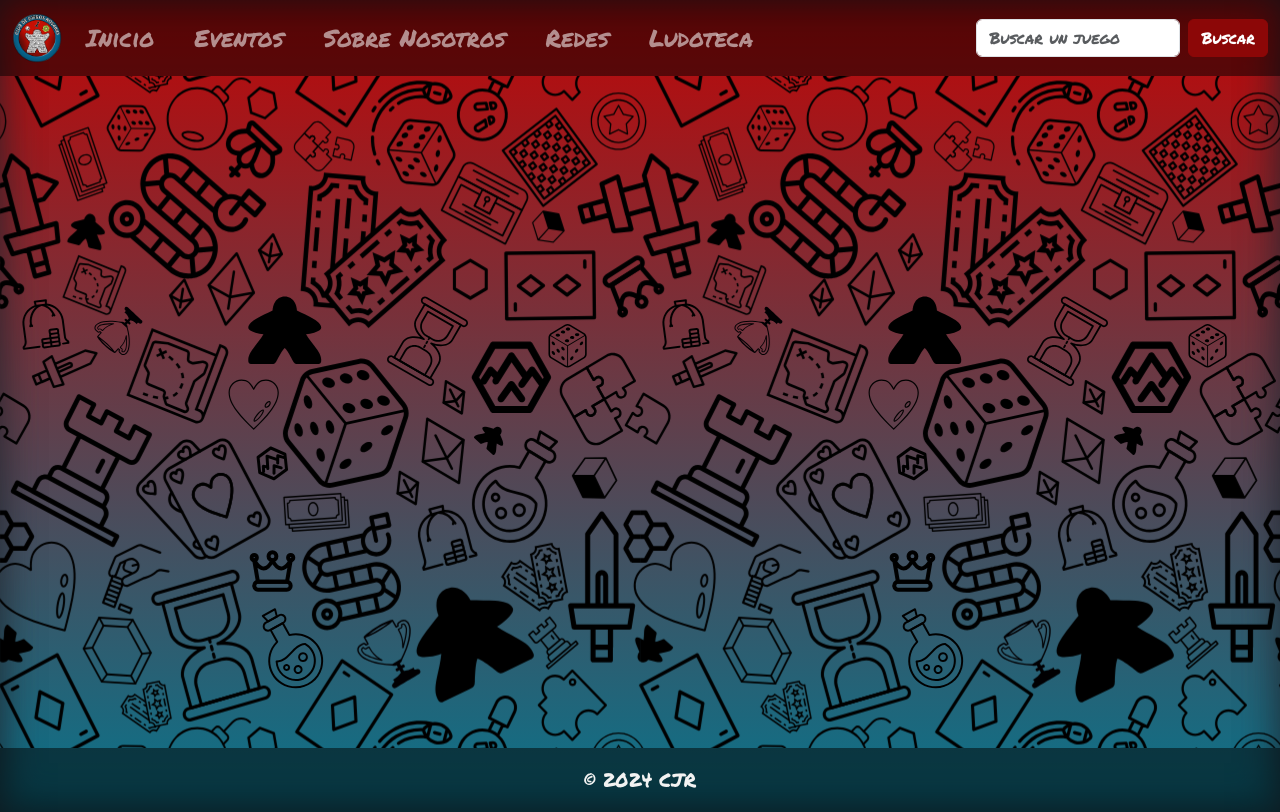
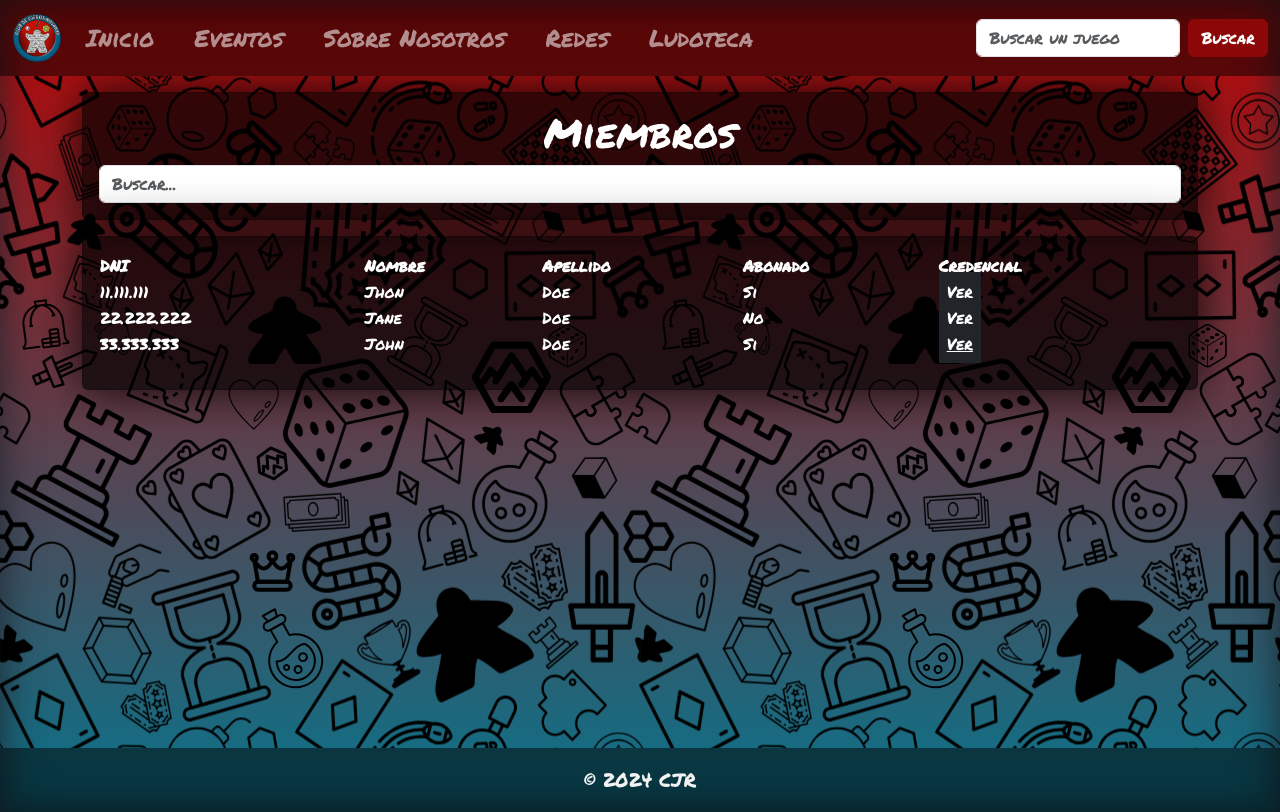
Before and after one commit to unnamedItem/CJRLandingClient, a Vue app: page /members in a window 1280 px wide. Built offline with nearby package versions, Linux system fonts and the light colour scheme.

Commit message:
ADD: new view of members list and members credential CHG: games.json and locales.json moved to /assets/data ADD: deploy script "deploy.py" ADD: not found page

```diff
--- /dev/null
+++ b/src/assets/data/members.json
@@ -0,0 +1,26 @@
+[
+    {
+        "id": 11111111,
+        "firstname": "Jhon",
+        "lastname": "Doe",
+        "image": null,
+        "active": true,
+        "subscriber": true
+    },
+    {
+        "id": 22222222,
+        "firstname": "Jane",
+        "lastname": "Doe",
+        "image": null,
+        "active": true,
+        "subscriber": false
+    },
+    {
+        "id": 33333333,
+        "firstname": "John",
+        "lastname": "Doe",
+        "image": null,
+        "active": true,
+        "subscriber": true
+    }
+]
--- a/src/components/Collection.vue
+++ b/src/components/Collection.vue
@@ -1,13 +1,13 @@
 <script setup>
-import { ref, watchEffect, onUpdated, computed } from "vue"
+import { ref, onUpdated, computed, onMounted } from "vue"
 import { useRoute } from 'vue-router';
 import CollectionItem from '@/components/CollectionItem.vue'
 
-const API_URL = `/games.json`;
+import _locales from '../assets/data/locales.json';
+import _games from '../assets/data/games.json';
 
 // =============================================================================
 // Variables
-const result = ref(null);
 const collectionCopy = ref(null);
 const search = ref(useRoute().query.search || '');
 const playingTime = ref(null);
@@ -17,22 +17,6 @@ const age = ref(null);
 const categories = ref(null);
 const filterCollapsed = ref(false);
 const locales = ref({});
-
-// =============================================================================
-// Watchers
-watchEffect(async () => {
-  result.value = await ((await fetch(API_URL)).text());
-})
-
-watchEffect(() => {
-  if (result.value) {
-    collectionCopy.value = JSON.parse(result.value);
-  }
-})
-
-watchEffect(async () => {
-  locales.value = await fetch('/locales.json').then(res => res.json());
-})
 
 // =============================================================================
 // Functions
@@ -157,6 +141,11 @@ onUpdated(() => {
   } );
 
   hiddenSections.forEach((seccion)=>observer.observe(seccion));
+})
+
+onMounted(() => {
+  collectionCopy.value = _games;
+  locales.value = _locales;
 })
 </script>
 
--- a/src/components/CollectionItem.vue
+++ b/src/components/CollectionItem.vue
@@ -1,9 +1,13 @@
 <script setup>
-import { ref, watchEffect, computed } from "vue"
+import { ref, computed } from "vue"
+import _locales from '../assets/data/locales.json';
+
 
 const WEIGHT_OFFSET = .25
 
 const locales = ref({});
+
+locales.value = _locales;
 
 function setStars(i, rating) {
   if (i * 2 <= rating) {
@@ -69,10 +73,6 @@ const avgWeight = computed(() => {
   if (props.item) {
     return props.item.averageweight.toFixed(2);
   }
-})
-
-watchEffect(async () => {
-  locales.value = await fetch('/locales.json').then(res => res.json());
 })
 
 const t = (txt) => {
--- a/src/router/index.js
+++ b/src/router/index.js
@@ -1,7 +1,11 @@
 import { createRouter, createWebHistory } from 'vue-router'
-import HomeView from '../views/HomeView.vue'
-import CollectionView from '../views/CollectionView.vue'
-import EventView from '../views/EventView.vue'
+
+import HomeView from '@/views/HomeView.vue'
+import CollectionView from '@/views/CollectionView.vue'
+import EventView from '@/views/EventView.vue'
+import Member from '@/views/Member.vue'
+import MemberSearch from '@/views/MemberSearch.vue'
+import NotFound from '@/views/NotFound.vue'
 
 const router = createRouter({
   history: createWebHistory(import.meta.env.BASE_URL),
@@ -20,6 +24,22 @@ const router = createRouter({
       path: '/event/:id',
       name: 'event',
       component: EventView
+    },
+    {
+      path: '/members/:id',
+      name: 'member',
+      component: Member,
+      props: true
+    },
+    {
+      path: '/members',
+      name: 'members',
+      component: MemberSearch
+    },
+    {
+      path: '/:pathMatch(.*)*',
+      name: 'not-found',
+      component: NotFound
     }
   ]
 })
--- /dev/null
+++ b/src/views/Member.vue
@@ -0,0 +1,63 @@
+<template>
+    <div class="container">
+        <div class="card">
+            <div class="row">
+                <div class="col-md-3">
+                    <div class="card-image-container">
+                        <img v-if="memberData.image" :src="memberData.image" alt="Card Image" class="card-image" width="250px"/>
+                        <img v-else src="../assets/icons/avatar.svg" alt="Card Image" class="card-image" width="250px"/>
+                    </div>
+                </div>
+                <div class="col-md-9">
+                    <div class="card-body">
+                        <h1 class="card-title">{{ memberData.firstname }} {{ memberData.lastname }}</h1>
+                        <p class="card-text">DNI: {{ formatId(memberData.id) }}</p>
+                        <p class="card-text">Abonado: {{ memberData.subscriber ? 'Si' : 'No' }}</p>
+                    </div>
+                </div>
+            </div>
+        </div>
+    </div>
+</template>
+
+<script setup>
+import { onMounted, defineProps, ref } from 'vue';
+import _members from '../assets/data/members.json'
+import router from '@/router';
+
+const members = ref([]);
+const memberData = ref({});
+const memberExists = ref(null);
+
+const props = defineProps({
+    id: String
+})
+
+onMounted(() => {
+    members.value = _members;
+
+    memberExists.value = members.value.some((member) => {
+        if (member.id == props.id) {
+            memberData.value = member;
+            return true;
+        }
+    })
+
+    if (!memberExists.value) {
+        router.push({ name: 'members' });
+    }
+})
+
+function formatId(id) {
+    // Validamos que el string no sea nulo
+    if (!id) {
+        return '';
+    }
+    // Validamos que el string tenga 8 caracteres y sean todos dígitos
+    if (String(id).length !== 8 || !/^\d+$/.test(String(id))) {
+        throw new Error("El string debe tener exactamente 8 dígitos numéricos.");
+    }
+    // Formateamos con puntos
+    return String(id).replace(/(\d{2})(\d{3})(\d{3})/, "$1.$2.$3");
+}
+</script>
--- /dev/null
+++ b/src/views/MemberSearch.vue
@@ -0,0 +1,62 @@
+<template>
+    <div class="container">
+        <div class="text-center card text-white mb-3">
+            <div class="card-body">
+                <h1 class="card-title">Miembros</h1>
+                <input v-model="querySearch" class="form-control" type="text" placeholder="Buscar...">
+            </div>
+        </div>
+
+        <div class="card text-white mb-3">
+            <div class="card-body">
+                <table class="table table-dark table-striped">
+                    <tr>
+                        <th>DNI</th>
+                        <th>Nombre</th>
+                        <th>Apellido</th>
+                        <th>Abonado</th>
+                        <th>Credencial</th>
+                    </tr>
+                    <tr v-for="member in filteredMembers" :key="member.id">
+                        <td>{{ formatId(member.id) }}</td>
+                        <td>{{ member.firstname }}</td>
+                        <td>{{ member.lastname }}</td>
+                        <td>{{ member.subscriber ? 'Si' : 'No' }}</td>
+                        <td><a :href="`/members/${member.id}`" target="_blank">Ver</a></td>
+                    </tr>
+                </table>
+            </div>
+        </div>
+    </div>
+</template>
+
+<script setup>
+import { onMounted, ref, computed } from 'vue';
+import _members from '../assets/data/members.json'
+
+const members = ref([]);
+const querySearch = ref('');
+
+onMounted(() => {
+    members.value = _members
+})
+
+function formatId(id) {
+    // Validamos que el string tenga 8 caracteres y sean todos dígitos
+    if (String(id).length !== 8 || !/^\d+$/.test(String(id))) {
+        throw new Error("El string debe tener exactamente 8 dígitos numéricos.");
+    }
+    // Formateamos con puntos
+    return String(id).replace(/(\d{2})(\d{3})(\d{3})/, "$1.$2.$3");
+}
+
+// Filtrar los miembros por sus campos
+const filteredMembers = computed(() => {
+    if (!querySearch.value) return members.value
+    return members.value.filter(member => {
+        return String(member.id).toLowerCase().includes(querySearch.value.toLowerCase()) ||
+            member.firstname.toLowerCase().includes(querySearch.value.toLowerCase()) ||
+            member.lastname.toLowerCase().includes(querySearch.value.toLowerCase());
+    });
+});
+</script>
--- /dev/null
+++ b/src/views/NotFound.vue
@@ -0,0 +1,10 @@
+<template>
+    <div class="container">
+        <div class="text-center card text-white mb-3">
+            <div class="card-body">
+                <h1 class="card-title">404</h1>
+                <p class="card-text">Página no encontrada</p>
+            </div>
+        </div>
+    </div>
+</template>
```
Also changed, not shown: src/assets/data/games.json (renamed from public/games.json), src/assets/data/locales.json (renamed from public/locales.json), src/assets/icons/avatar.svg (added), src/components/Credential.vue (added), 1 other file (tests, documents, lock files or other folders).
